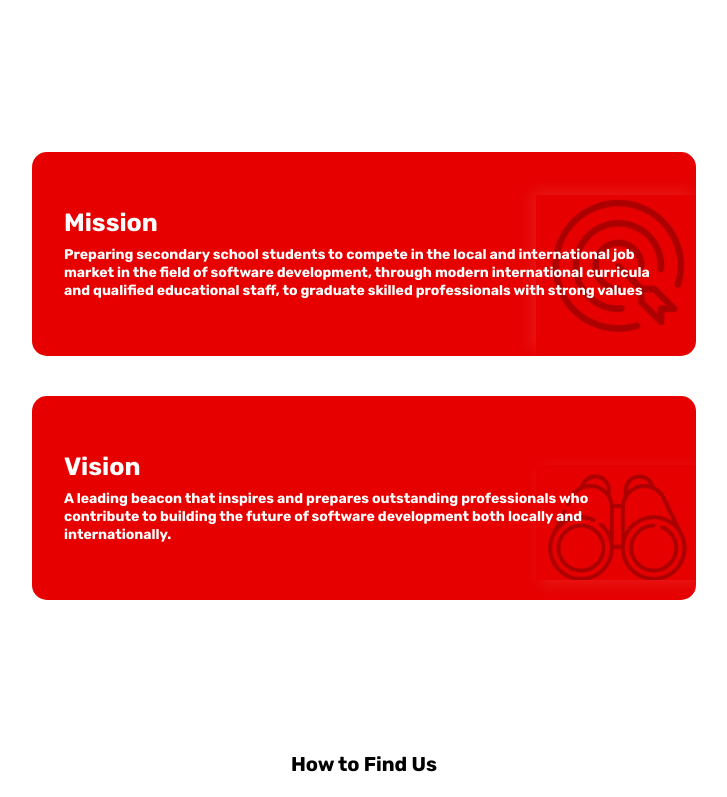
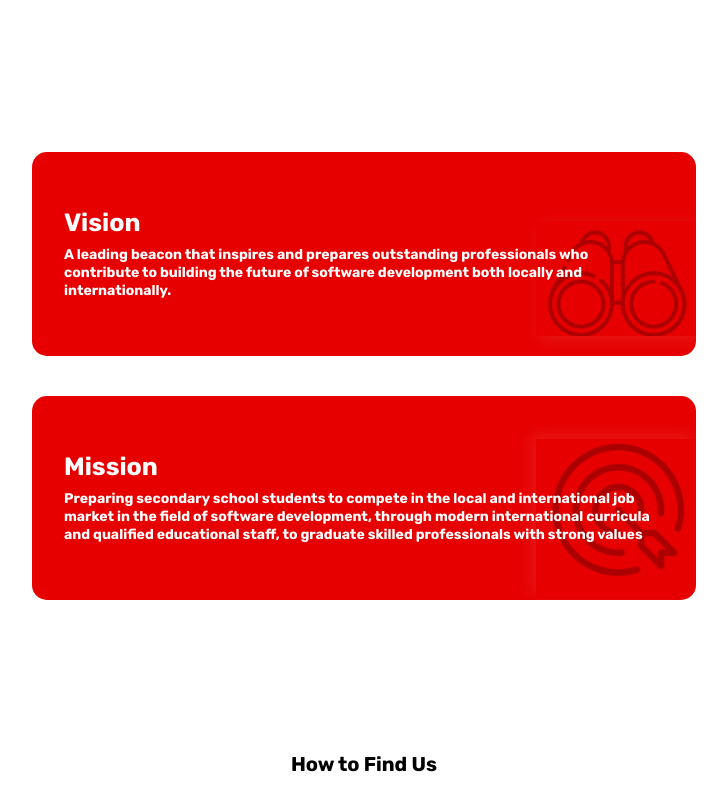
Before and after one commit to madoelmalah4/Sewedy, a React (Vite) app: page /about in a window 1280 px wide. Shown: the part 2361-3158 px from the top of the page, without its empty margins (276-1003 px from the left). Built offline with nearby package versions, Linux system fonts and the light colour scheme.

Commit message:
mr swailam changes

```diff
--- a/src/Pages/About.jsx
+++ b/src/Pages/About.jsx
@@ -197,7 +197,7 @@ function About() {
                   textAlign: "left",
                   fontSize: { xs: "16px", md: "20px" },
                   width: "100%",
-                  fontFamily: "Serif",
+                  // fontFamily: "Serif",
                   fontWeight: "200",
                 }}
               >
@@ -285,6 +285,53 @@ function About() {
         >
           <Box
             component={"img"}
+            src={tele}
+            sx={{
+              width: "160px",
+              position: "absolute",
+              bottom: 20,
+              right: 0,
+              opacity: 0.5,
+              boxShadow: "4px 4px 15px rgba(255, 255, 255, 0.2)", // Adding slight glow effect
+            }}
+          />
+
+          <Typography variant="h3" color="white" fontWeight="bold" gutterBottom>
+            Vision
+          </Typography>
+          <Typography
+            variant={isMobile ? "h6" : "h4"}
+            maxWidth={900}
+            lineHeight={1.3}
+            color="white"
+            zIndex={999}
+            sx={{
+              fontSize: { xs: "12px", sm: "14px" },
+            }}
+          >
+            A leading beacon that inspires and prepares outstanding
+            professionals who contribute to building the future of software
+            development both locally and internationally.
+          </Typography>
+        </Stack>
+        <Stack
+          sx={{
+            backgroundColor: "#E60000",
+            height: "140px",
+            p: 4,
+            width: "600px",
+            alignItems: "left",
+            justifyContent: "center",
+            borderRadius: "15px",
+            position: "relative",
+            transition: "0.3s ease",
+            "&:hover": {
+              scale: 1.01,
+            },
+          }}
+        >
+          <Box
+            component={"img"}
             src={arrow}
             sx={{
               width: "160px",
@@ -314,53 +361,6 @@ function About() {
             international job market in the field of software development,
             through modern international curricula and qualified educational
             staff, to graduate skilled professionals with strong values
-          </Typography>
-        </Stack>
-        <Stack
-          sx={{
-            backgroundColor: "#E60000",
-            height: "140px",
-            p: 4,
-            width: "600px",
-            alignItems: "left",
-            justifyContent: "center",
-            borderRadius: "15px",
-            position: "relative",
-            transition: "0.3s ease",
-            "&:hover": {
-              scale: 1.01,
-            },
-          }}
-        >
-          <Box
-            component={"img"}
-            src={tele}
-            sx={{
-              width: "160px",
-              position: "absolute",
-              bottom: 20,
-              right: 0,
-              opacity: 0.5,
-              boxShadow: "4px 4px 15px rgba(255, 255, 255, 0.2)", // Adding slight glow effect
-            }}
-          />
-
-          <Typography variant="h3" color="white" fontWeight="bold" gutterBottom>
-            Vision
-          </Typography>
-          <Typography
-            variant={isMobile ? "h6" : "h4"}
-            maxWidth={900}
-            lineHeight={1.3}
-            color="white"
-            zIndex={999}
-            sx={{
-              fontSize: { xs: "12px", sm: "14px" },
-            }}
-          >
-            A leading beacon that inspires and prepares outstanding
-            professionals who contribute to building the future of software
-            development both locally and internationally.
           </Typography>
         </Stack>
       </Grid2>
--- a/src/Pages/Landing.jsx
+++ b/src/Pages/Landing.jsx
@@ -164,12 +164,12 @@ const Landing = () => {
                 lineHeight: "1.5",
               }}
             >
-              The Swedish International School for Applied Technology and
-              Software was established in 2022. It is one of the top ten
+              El Sewedy International School for Applied Technology and
+              Software, established in 2022, is ranked among the top ten
               international schools for applied technology. Our mission is to
-              equip students with the skills needed for success both locally and
-              internationally, shaping a brighter future through innovative
-              education.
+              empower students with the skills and knowledge needed for success
+              in both local and global industries, fostering a brighter future
+              through cutting-edge education and innovation.
             </Typography>
           </RevealLeftARight>
         </Stack>
@@ -227,7 +227,7 @@ const Landing = () => {
           component={"img"}
           src={homep}
           sx={{
-            width: "160px",
+            width: "250px",
             position: "absolute",
             bottom: 10,
             right: 10,
```
